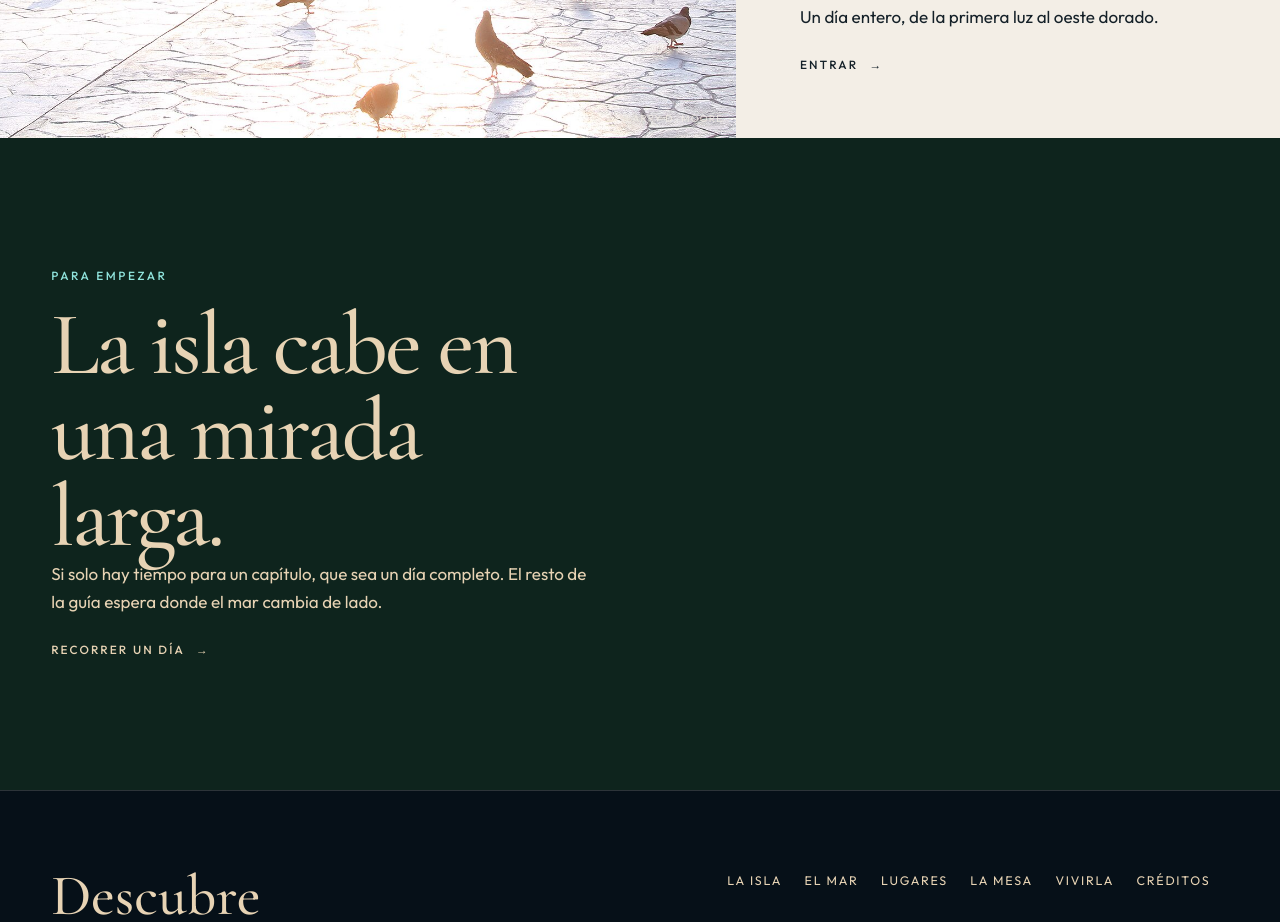
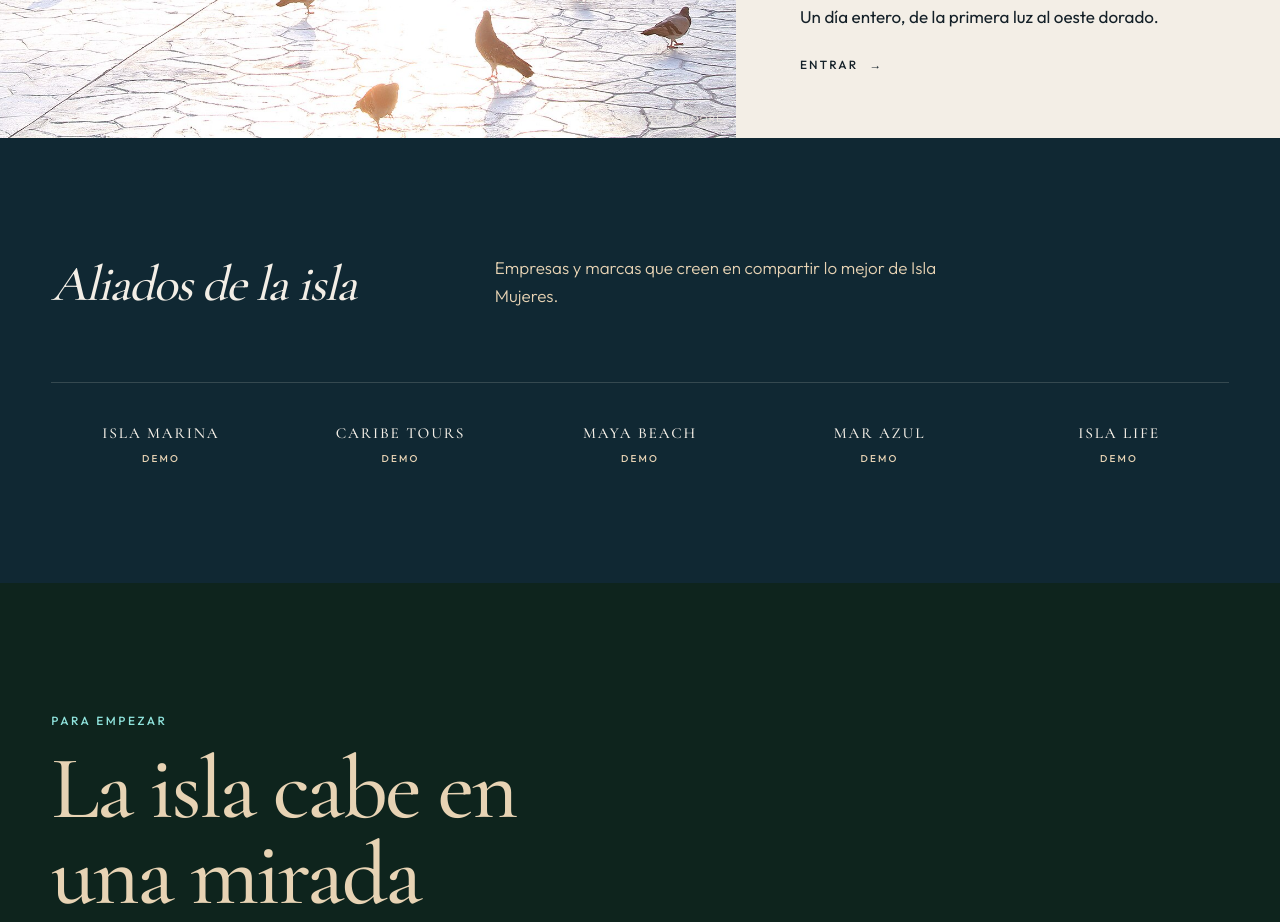
Before and after one commit to miguelangelcanchepool/islamujeres, a Next.js app: page / in a window 1280 px wide. Shown: the part 5940-6862 px from the top of the page. Built offline with nearby package versions, Linux system fonts and the light colour scheme; no server answers.

Commit message:
Corrige sección Aliados de la Isla

```diff
--- a/app/globals.css
+++ b/app/globals.css
@@ -624,6 +624,94 @@ a {
   transform: scale(1.045);
 }
 
+.allies {
+  overflow-x: clip;
+  background: var(--deep);
+  color: var(--shell);
+  padding: clamp(4.5rem, 9vw, 7.5rem) var(--pad);
+}
+
+.allies-intro {
+  display: grid;
+  gap: 0.9rem;
+  max-width: 64rem;
+}
+
+.allies h2 {
+  max-width: 14ch;
+  margin: 0;
+  font-size: clamp(2.15rem, 4vw, 3.15rem);
+  font-weight: 500;
+  font-style: italic;
+  line-height: 1;
+}
+
+.allies-intro p {
+  max-width: 28rem;
+  margin: 0;
+  font-weight: 300;
+  color: var(--sand);
+}
+
+.allies-list {
+  display: grid;
+  grid-template-columns: repeat(2, minmax(0, 1fr));
+  gap: 2.4rem 1.25rem;
+  margin: clamp(2.75rem, 6vw, 4.5rem) 0 0;
+  padding: clamp(1.75rem, 4vw, 2.6rem) 0 0;
+  border-top: 1px solid var(--line);
+  list-style: none;
+}
+
+.allies-list li:last-child {
+  grid-column: 1 / -1;
+  justify-self: center;
+  width: min(100%, 11rem);
+}
+
+.ally {
+  display: flex;
+  flex-direction: column;
+  align-items: center;
+  gap: 0.5rem;
+  min-width: 0;
+  text-align: center;
+  text-decoration: none;
+  animation: rise 0.9s ease both;
+}
+
+.ally-logo {
+  width: auto;
+  max-width: 6.5rem;
+  height: auto;
+  max-height: 1.6rem;
+  object-fit: contain;
+}
+
+.ally-name {
+  font-family: var(--font-serif), Georgia, serif;
+  font-size: clamp(0.82rem, 1.2vw, 0.98rem);
+  font-weight: 500;
+  letter-spacing: 0.12em;
+  line-height: 1.25;
+  text-transform: uppercase;
+  text-wrap: balance;
+  transition: color 0.4s ease;
+}
+
+.ally-label {
+  font-size: 0.62rem;
+  font-weight: 500;
+  letter-spacing: 0.22em;
+  text-transform: uppercase;
+  color: var(--sand);
+}
+
+.ally:hover .ally-name,
+.ally:focus-visible .ally-name {
+  color: var(--aqua);
+}
+
 .close-band {
   background: var(--palm-deep);
   color: var(--sand);
@@ -1120,6 +1208,23 @@ a {
     grid-template-columns: 1fr 1fr;
   }
 
+  .allies-intro {
+    grid-template-columns: minmax(14rem, 0.75fr) 1.1fr;
+    gap: 2rem 3rem;
+    align-items: end;
+  }
+
+  .allies-list {
+    grid-template-columns: repeat(5, minmax(0, 1fr));
+    gap: 1.5rem 1.25rem;
+  }
+
+  .allies-list li:last-child {
+    grid-column: auto;
+    justify-self: stretch;
+    width: auto;
+  }
+
   .site-footer {
     grid-template-columns: 1.3fr 1fr;
   }
@@ -1135,7 +1240,8 @@ a {
   }
 
   .hero-copy,
-  .gate .photo-img {
+  .gate .photo-img,
+  .ally {
     animation: none;
     transition: none;
   }
--- a/app/page.tsx
+++ b/app/page.tsx
@@ -1,3 +1,4 @@
+import Image from "next/image";
 import Link from "next/link";
 import { IslandSilhouette } from "@/components/IslandSilhouette";
 import { Photo } from "@/components/Photo";
@@ -39,6 +40,21 @@ const gates = [
     text: "Un día entero, de la primera luz al oeste dorado.",
     image: media.plaza,
   },
+];
+
+type Ally = {
+  name: string;
+  label: string;
+  logo: string | null;
+  href: string;
+};
+
+const allies: Ally[] = [
+  { name: "ISLA MARINA", label: "DEMO", logo: null, href: "#" },
+  { name: "CARIBE TOURS", label: "DEMO", logo: null, href: "#" },
+  { name: "MAYA BEACH", label: "DEMO", logo: null, href: "#" },
+  { name: "MAR AZUL", label: "DEMO", logo: null, href: "#" },
+  { name: "ISLA LIFE", label: "DEMO", logo: null, href: "#" },
 ];
 
 const marks = [
@@ -190,6 +206,36 @@ export default function HomePage() {
         ))}
       </section>
 
+      <section className="allies" id="aliados" aria-labelledby="aliados-titulo">
+        <div className="allies-intro">
+          <h2 id="aliados-titulo">Aliados de la isla</h2>
+          <p>Empresas y marcas que creen en compartir lo mejor de Isla Mujeres.</p>
+        </div>
+        <ul className="allies-list">
+          {allies.map((ally, index) => (
+            <li key={ally.name}>
+              <a
+                className="ally"
+                href={ally.href}
+                style={{ animationDelay: `${index * 90}ms` }}
+              >
+                {ally.logo ? (
+                  <Image
+                    className="ally-logo"
+                    src={ally.logo}
+                    alt=""
+                    width={120}
+                    height={32}
+                  />
+                ) : null}
+                <span className="ally-name">{ally.name}</span>
+                <span className="ally-label">{ally.label}</span>
+              </a>
+            </li>
+          ))}
+        </ul>
+      </section>
+
       <section className="close-band">
         <p className="chapter-kicker">Para empezar</p>
         <h2>La isla cabe en una mirada larga.</h2>
```
